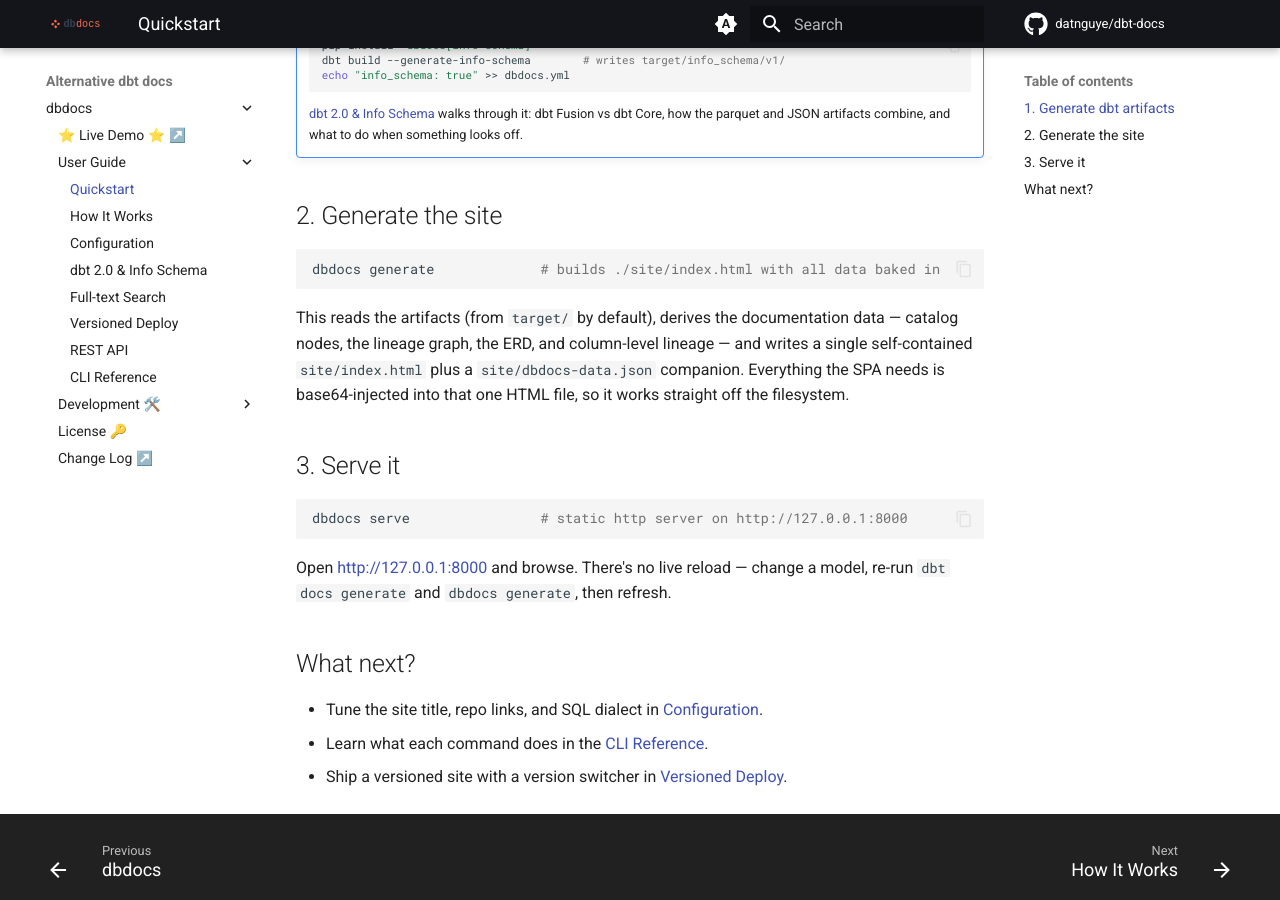
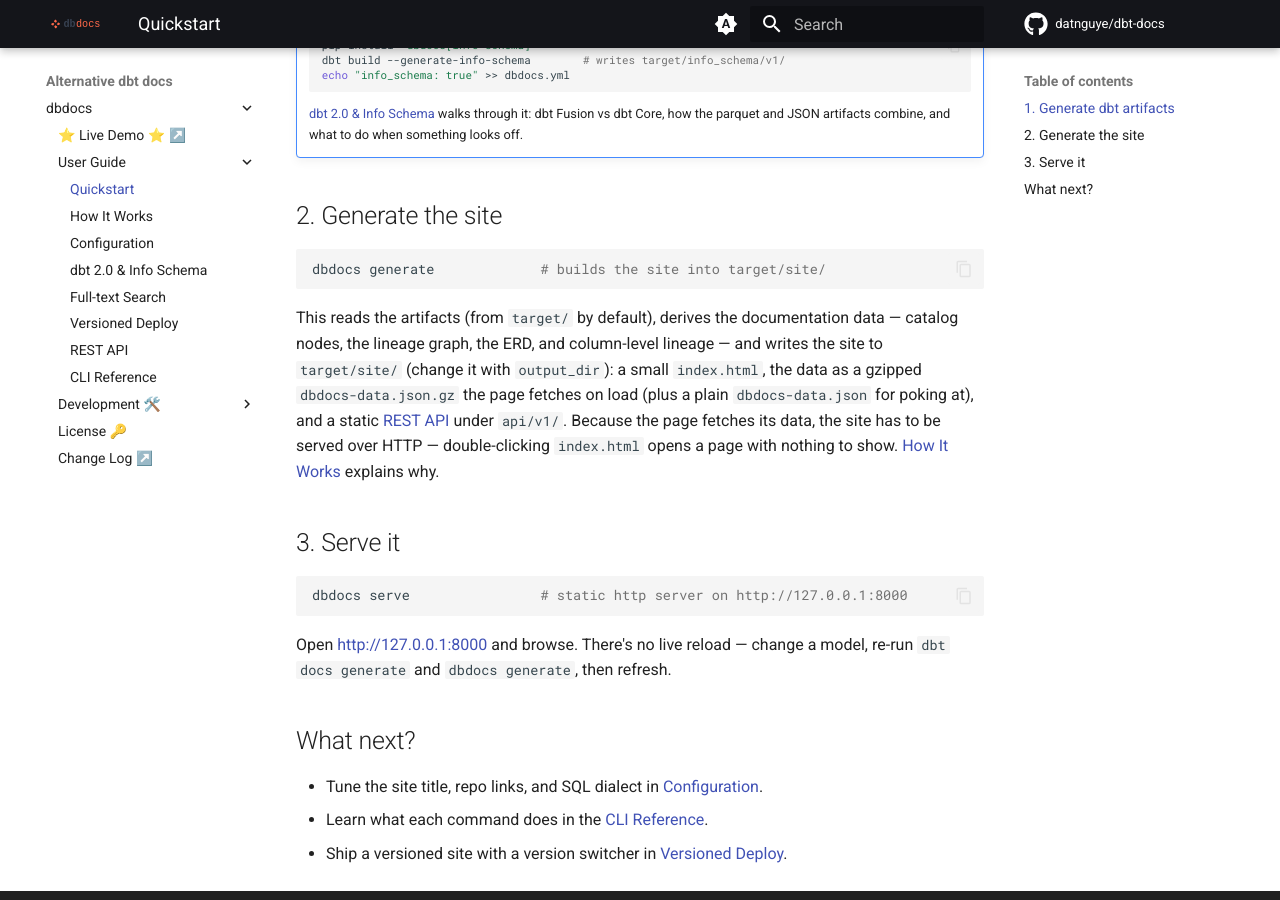
Before and after one commit to datnguye/dbt-docs, an MkDocs documentation site: the page built from docs/nav/guide/quickstart.md, in a window 1280 px wide and 900 px high, scrolled down 689 px. Built offline with MkDocs 1.6.1 and Material for MkDocs 9.7.7, drawn with Linux system fonts in a browser that asks for light colours; comment, search, counter and statistics services are not loaded; the version menu is left out.

Commit message:
docs: correct quickstart step 2 — output goes to target/site and must be served

````diff
--- a/docs/nav/guide/quickstart.md
+++ b/docs/nav/guide/quickstart.md
@@ -38,14 +38,17 @@ dbt docs generate           # writes target/manifest.json + target/catalog.json
 ## 2. Generate the site
 
 ```bash
-dbdocs generate             # builds ./site/index.html with all data baked in
+dbdocs generate             # builds the site into target/site/
 ```
 
 This reads the artifacts (from `target/` by default), derives the documentation
 data — catalog nodes, the lineage graph, the ERD, and column-level lineage — and
-writes a single self-contained `site/index.html` plus a `site/dbdocs-data.json`
-companion. Everything the SPA needs is base64-injected into that one HTML file,
-so it works straight off the filesystem.
+writes the site to `target/site/` (change it with `output_dir`): a small
+`index.html`, the data as a gzipped `dbdocs-data.json.gz` the page fetches on
+load (plus a plain `dbdocs-data.json` for poking at), and a static
+[REST API](./rest-api.md) under `api/v1/`. Because the page fetches its data,
+the site has to be served over HTTP — double-clicking `index.html` opens a page
+with nothing to show. [How It Works](./how-it-works.md) explains why.
 
 ## 3. Serve it
 
````
